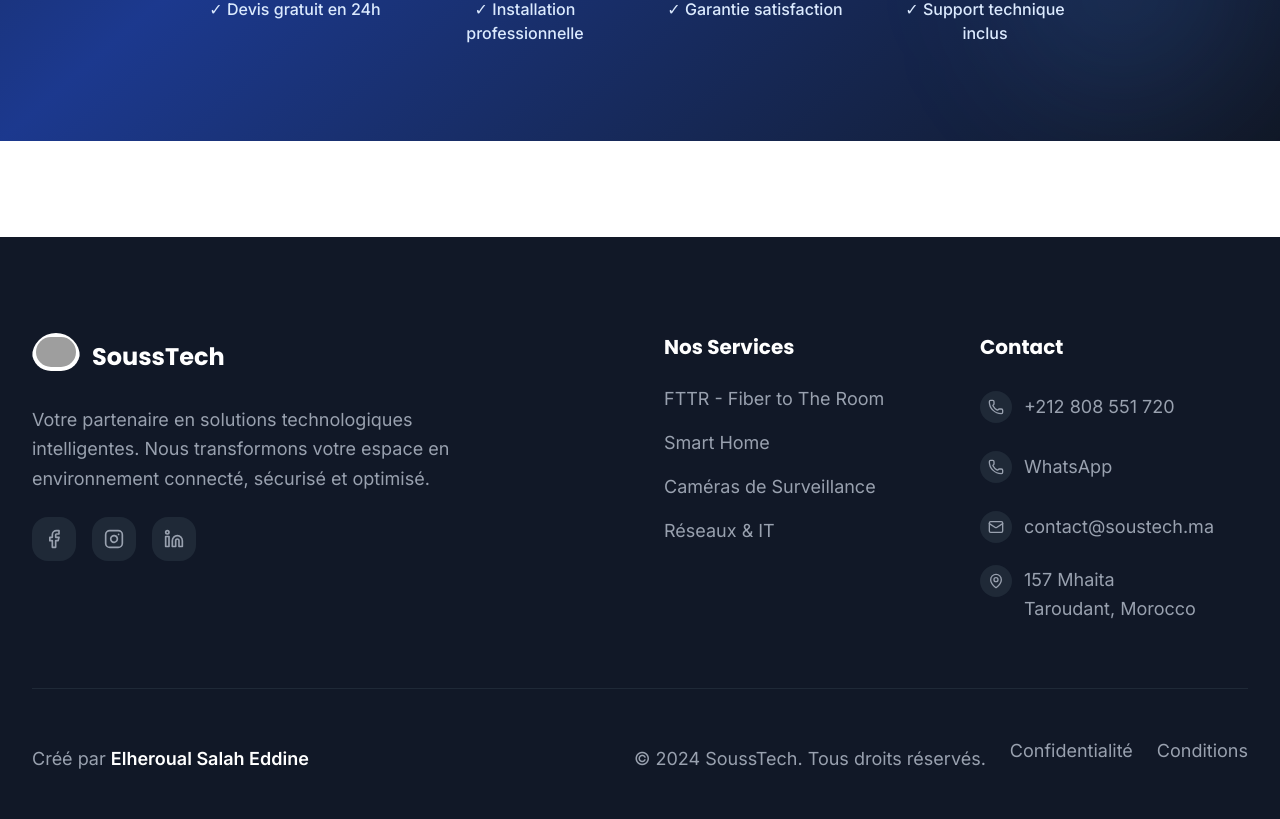
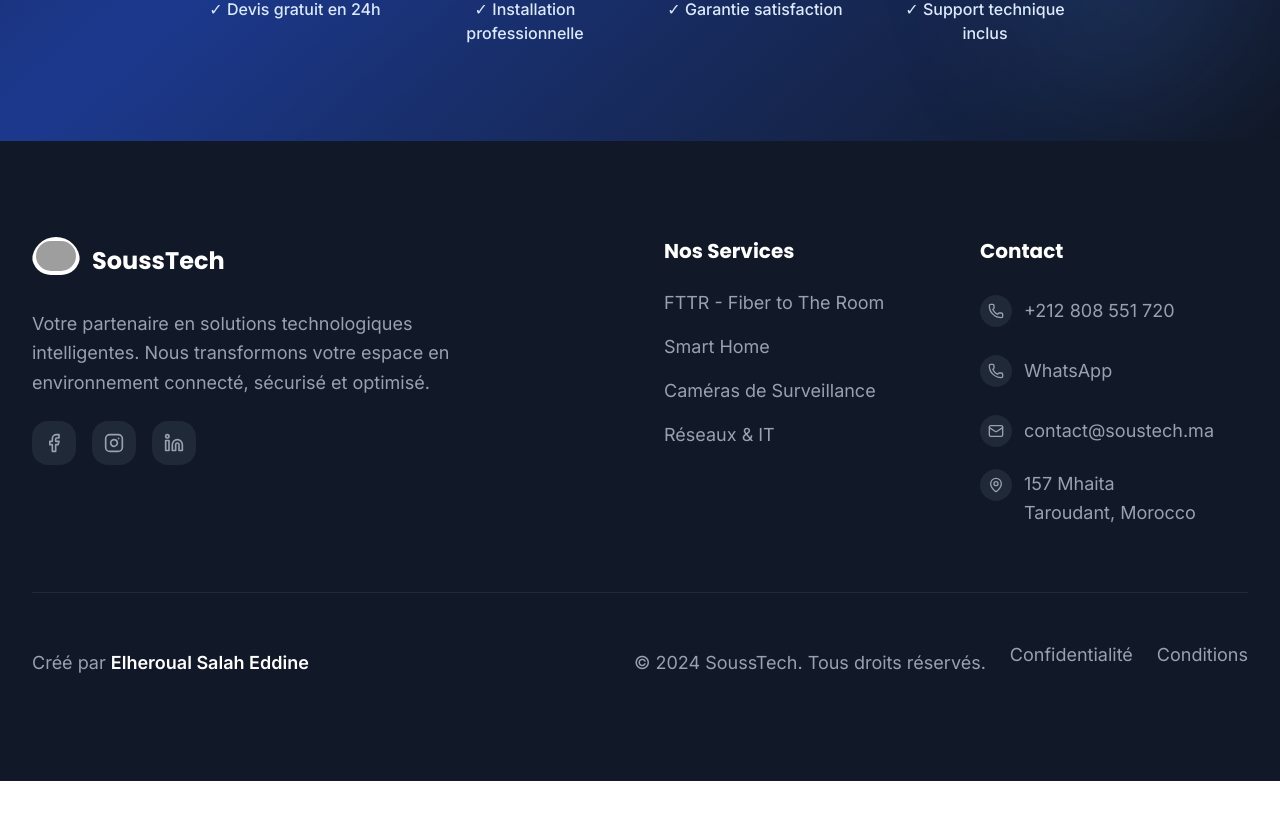
Before and after one commit to heroual/sousstech, a Next.js app: page / in a window 1280 px wide. Shown: the part 5273-6092 px from the top of the page. After the commit the page ends 6054 px from the top, so only its background shows below. Built offline with nearby package versions, Linux system fonts and the light colour scheme; grey boxes are pictures that could not be loaded.

Commit message:
Remove white space between content and footer for tighter layout

```diff
--- a/src/components/layout/Layout.tsx
+++ b/src/components/layout/Layout.tsx
@@ -21,7 +21,6 @@
       <Header />
       <main className="flex-grow pt-16">
         {children}
-        <div className="h-24"></div> {/* Added extra space */}
       </main>
       <Footer />
     </div>
```
